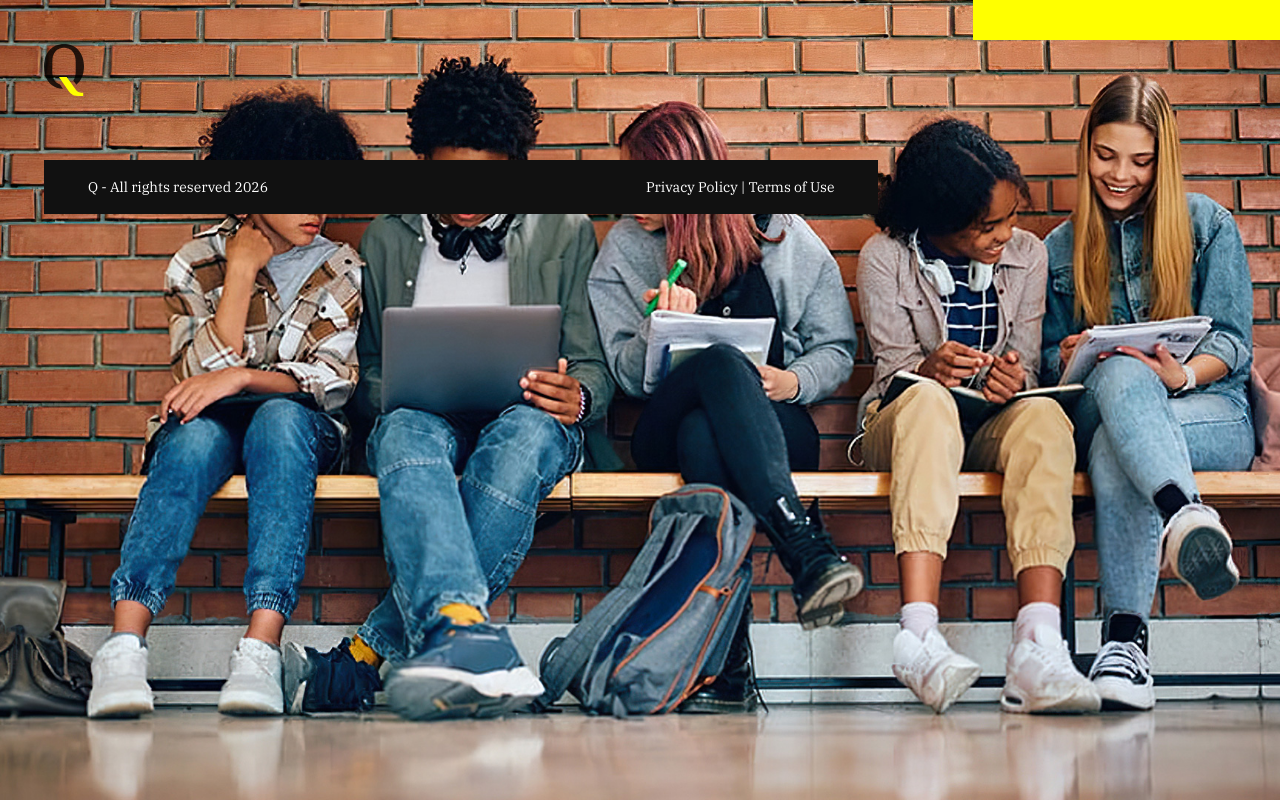
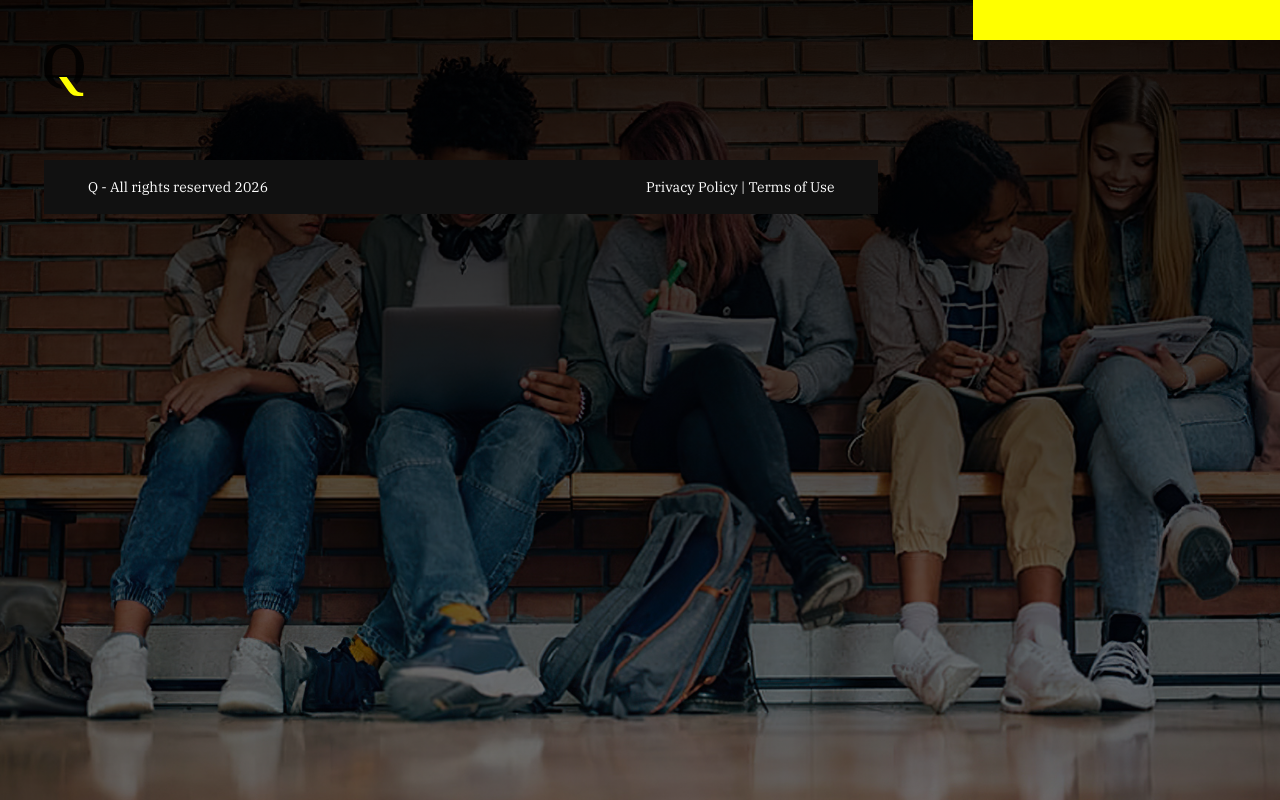
Before and after one commit to bashir-muhammad/dimando, a Next.js app: page /questionnaire/1/1 in a window 1280 px wide. Built offline with nearby package versions, Linux system fonts and the light colour scheme; no server answers.

Commit message:
feat: add container and background styles

```diff
--- a/src/app/questionnaire/[id]/[step]/page.module.css
+++ b/src/app/questionnaire/[id]/[step]/page.module.css
@@ -2,6 +2,7 @@
   display: flex;
   flex-direction: column;
   height: 100%;
+  color: var(--color-white);
 }
 
 .backButton {
--- a/src/app/questionnaire/layout.module.css
+++ b/src/app/questionnaire/layout.module.css
@@ -1,11 +1,21 @@
 .layout {
   min-height: 100dvh;
   width: 100%;
-  background-image: url("/images/a_d.jpg");
+  background-image:
+    linear-gradient(
+      180deg,
+      var(--color-gray-90, rgb(0, 0, 0, /90%)) 0%,
+      var(--color-gray-50, rgb(0, 0, 0, /50%)) 100%
+    ),
+    url("/images/a_d.jpg");
+  background-color: lightgray;
+  background-position: 50%;
   background-size: cover;
-  background-position: center;
   background-repeat: no-repeat;
   background-attachment: fixed;
+}
+
+.container {
   padding-inline: var(--space-32);
   margin-inline: auto;
   max-width: var(--viewport-desktop);
@@ -17,12 +27,4 @@
   @media (width >= 1920px) {
     padding-inline: var(--space-64);
   }
-
-  @media (width >= 768px) {
-    padding-inline: var(--space-44);
-  }
-
-  @media (width >= 1920px) {
-    padding-inline: var(--space-64);
-  }
 }
--- a/src/app/questionnaire/layout.tsx
+++ b/src/app/questionnaire/layout.tsx
@@ -14,9 +14,11 @@ export default function QuestionnaireLayout({
 }) {
   return (
     <div className={Styles.layout}>
-      <Header />
-      {children}
-      <Footer />
+      <div className={Styles.container}>
+        <Header />
+        {children}
+        <Footer />
+      </div>
     </div>
   );
 }
```
